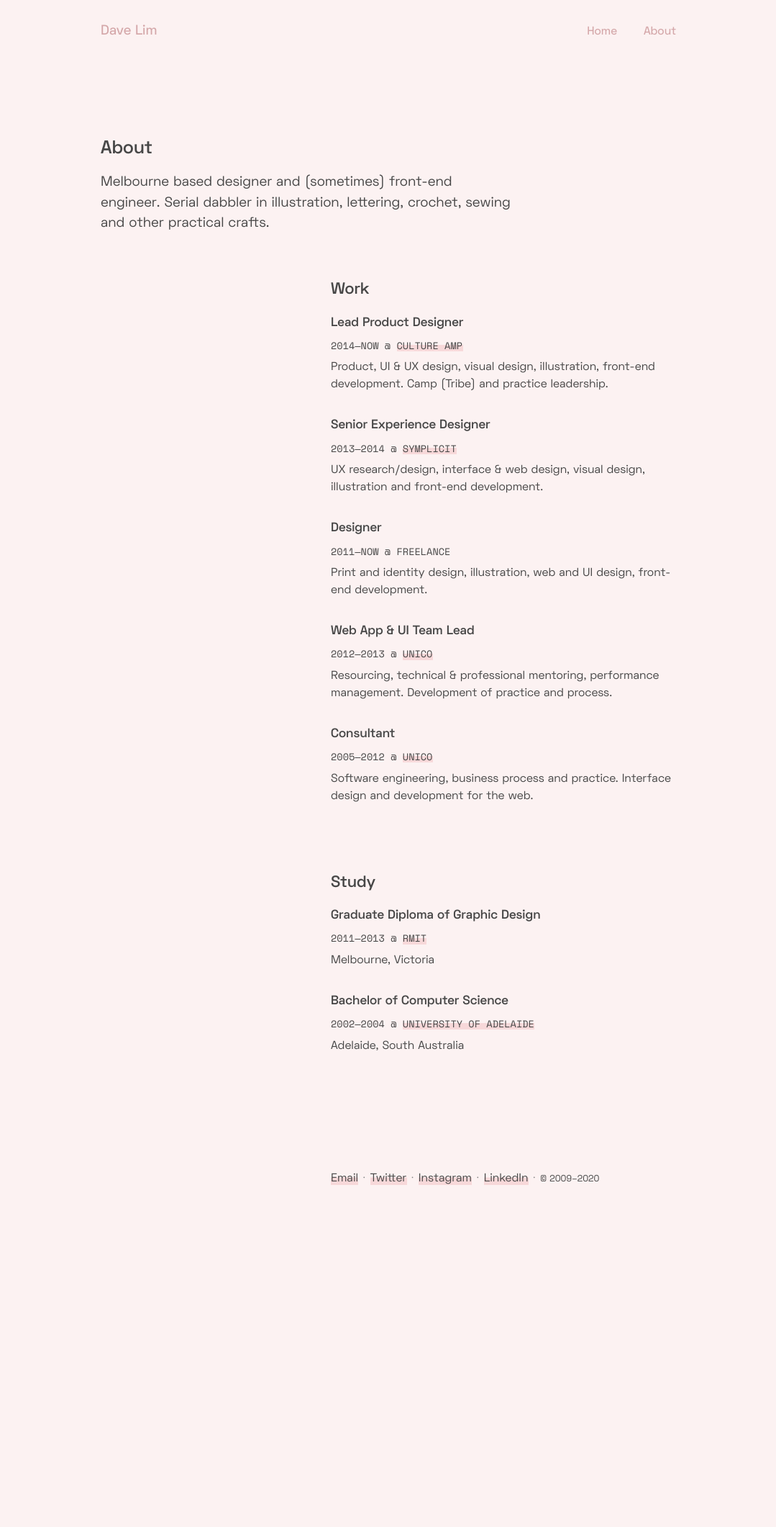
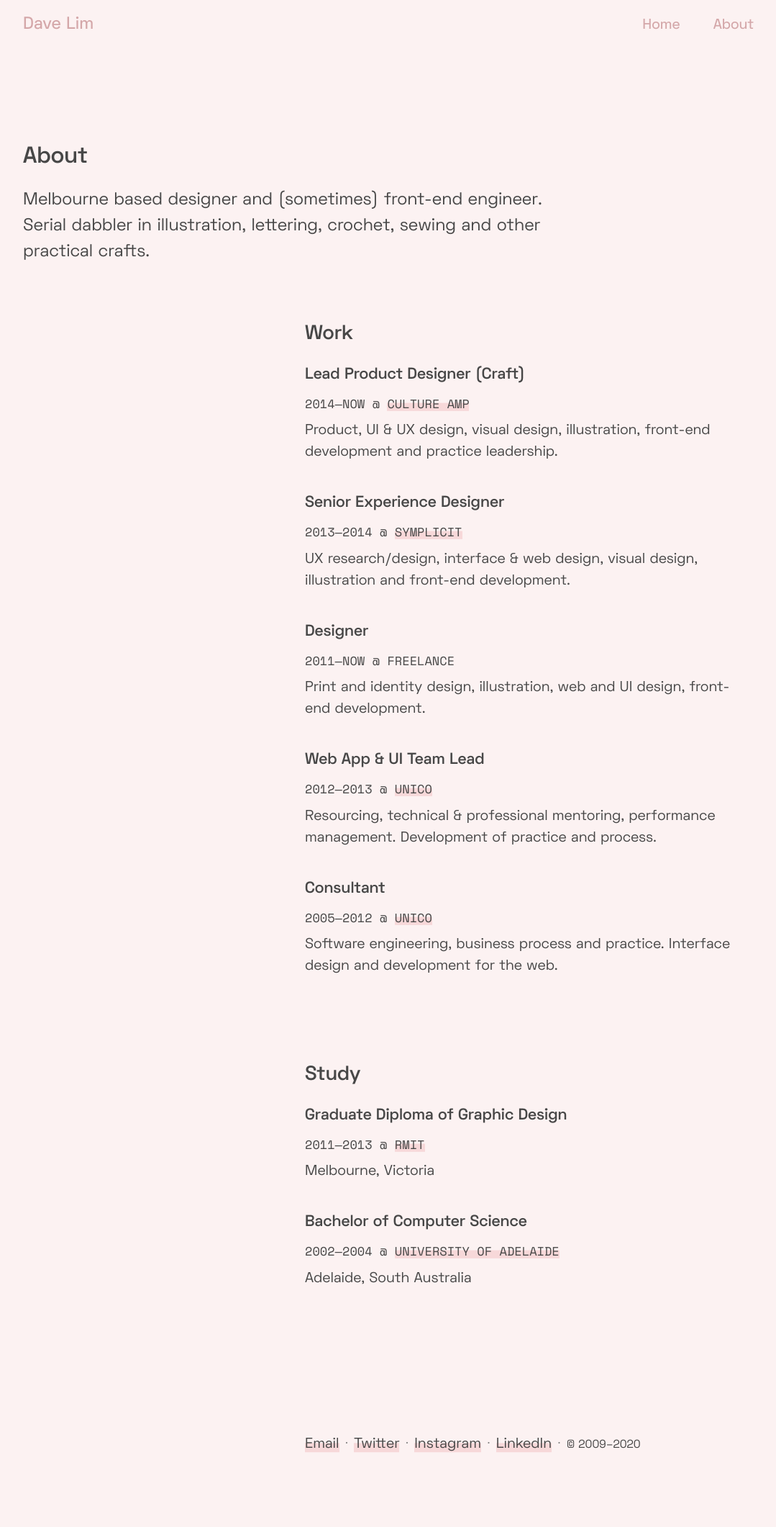
Before and after one commit to dlimiter/dlimiter.github.io, a Jekyll site: the page built from about.html, in a window 1280 px wide. Shown: the whole page at 72% size, without its empty margins (100-1179 px from the left). Built offline with Jekyll 4.4.1, drawn with Linux system fonts in a browser that asks for light colours; before the commit the page ends 1729 px from its top, so only the background shows below that.

Commit message:
Changes base font size and mobile handling

```diff
--- a/about.html
+++ b/about.html
@@ -22,9 +22,9 @@ layout: default
 
     {% include resumeitem.html
       date = "2014&mdash;Now"
-      role = "Lead Product Designer"
+      role = "Lead Product Designer (Craft)"
       employer = "<a href='https://www.cultureamp.com'>Culture Amp</a>"
-      description = "Product, UI & UX design, visual design, illustration, front-end development. Camp (Tribe) and practice leadership."
+    description = "Product, UI & UX design, visual design, illustration, front-end development and practice leadership."
     %}
     {% include resumeitem.html
       date = "2013&mdash;2014"
--- a/css/style.scss
+++ b/css/style.scss
@@ -48,6 +48,8 @@ $hairline: 1px solid tint($pink, 20%);
 $link-hover-1: tint($pink, 40%);
 $link-hover-2: tint($pink, 60%);
 
+$base-font-size: 20px;
+
 .section-divider {
   border-bottom: $hairline;
   margin-bottom: 2em;
@@ -67,6 +69,9 @@ $link-hover-2: tint($pink, 60%);
 }
 html {
   font-size: 16px;
+  @media only screen and (min-width: 60em) {
+    font-size: $base-font-size;
+  }
   line-height: 1.5;
 }
 
@@ -256,6 +261,7 @@ h4, .h4 {
   }
   &.recipe1 {
     grid-template-columns: 2fr 3fr;
+    grid-column-gap: 1rem;
     @media only screen and (min-width: 60em) {
       grid-template-columns: 1fr 2fr ;
     }
@@ -328,7 +334,7 @@ h4, .h4 {
 
 .titlebar {
   margin-bottom: 6rem;
-  padding: 2rem 0;
+  padding: 1rem 0;
   @media only screen and (min-width: 80em) {
     text-align: left;
   }
```
